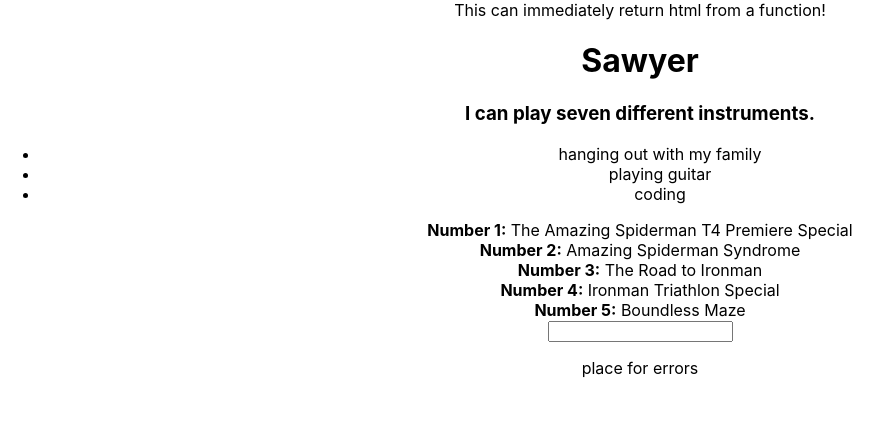
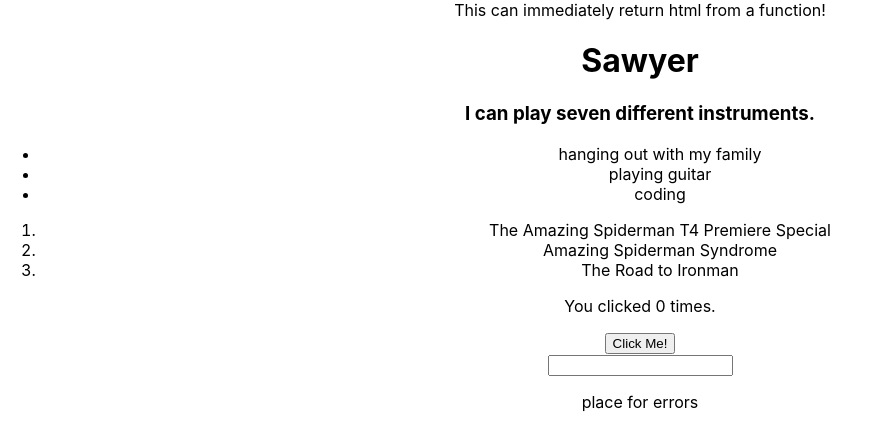
Before and after one commit to Number279/firstreactproject, a React (Create React App) app: page / in a window 1280 px wide. Shown: the top 446 px of the page, without its empty margins (0-893 px from the left). Built offline with nearby package versions, Linux system fonts and the light colour scheme.

Commit message:
Streamlined Movie Code, Added Example Button using hooks

```diff
--- a/src/App.js
+++ b/src/App.js
@@ -6,6 +6,7 @@ import FunFact from './FunFact';
 import ThingsILike from './ThingsILike.js';
 import Top5Movies from './Top5Movies';
 import DynamicText from './DynamicText';
+import Example from './Example'
 //created components are imported as jsx elements, effectively html elements
 
 //const x = 4;
@@ -18,6 +19,7 @@ function App() {
       <FunFact />
       <ThingsILike />
       <Top5Movies/>
+      <Example />
       <DynamicText />
 
 
--- /dev/null
+++ b/src/Example.js
@@ -0,0 +1,19 @@
+import React, { useState } from 'react';
+
+const Example = () => {
+    //count is the getter, count invoke the number used in useState
+    //setCount is the setter
+    const [count, setCount] = useState(0);
+
+    return (
+       <div>
+           <p>You clicked {count} times.</p>
+           <button onClick={() => setCount(count + 1)}>
+               Click Me!
+           </button>
+       </div>
+
+    )
+}
+
+export default Example
--- a/src/Top5Movies.js
+++ b/src/Top5Movies.js
@@ -1,7 +1,9 @@
-import React from 'react';
-
-const Top5Movies = () => {
-const movies = [
+import React from 'react'
+function Top5Movies(props) {
+//    let itemList = props.movie.map((m)=>{
+//        return m
+//    })
+const movies =[
     {
       Title: "The Amazing Spiderman T4 Premiere Special",
       Year: 2012,
@@ -32,23 +34,17 @@ const movies = [
       Year: 2012,
       imdbID: "tt2339417",
     },
-  ];
-
-  const title = movies.map(movies =>
-    movies.Title);
-  const Number1 = title.slice(0,1);
-  const Number2 = title.slice(1,2)
-  const Number3 = title.slice(2,3)
-  const Number4 = title.slice(3,4)
-  const Number5 = title.slice(4,5)
-    return(
-      <div><b>Number 1:</b> {Number1}
-      <br /><b>Number 2:</b> {Number2}
-      <br /><b>Number 3:</b> {Number3}
-      <br /><b>Number 4:</b> {Number4}
-      <br /><b>Number 5:</b> {Number5}
-      </div>
+  ]
+  let itemlist = movies.map((movie)=>{
+      return movie.Title
+  }).filter((val,idx)=>{
+     return idx < 3
+  }).map(n => <li>{n}</li>)
+console.log(itemlist)
+    return (
+        <div>
+            <ol>{itemlist}</ol>
+        </div>
     )
 }
-
 export default Top5Movies
```
Also changed, not shown: 1 other file (tests, documents, lock files or other folders).
